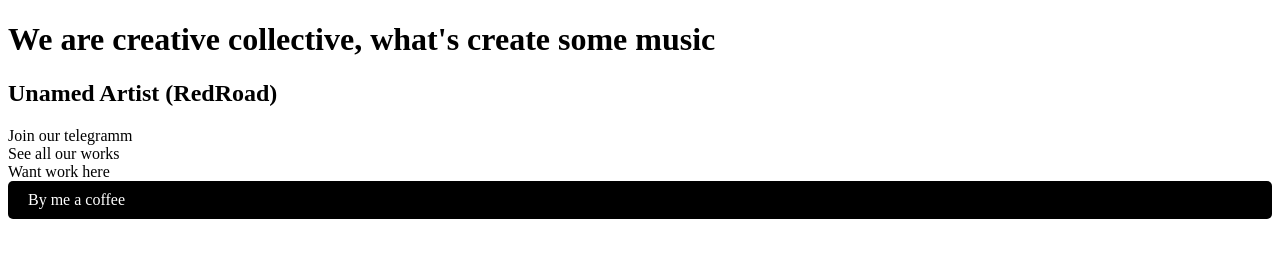
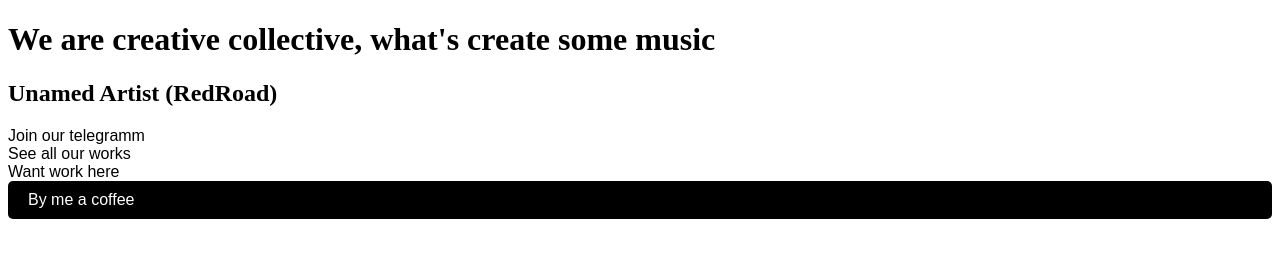
Before and after one commit to L0w1y/NazarPage, a plain HTML site: page index.html in a window 1280 px wide. Drawn offline with Linux system fonts and the light colour scheme.

Commit message:
Third initial commit

```diff
--- a/style.css
+++ b/style.css
@@ -1,3 +1,7 @@
+a {
+    font-family: 'JetBrains-Mono', sans-serif
+}
+
 div.Socials a {
     text-decoration: none;
     color: black;
```
